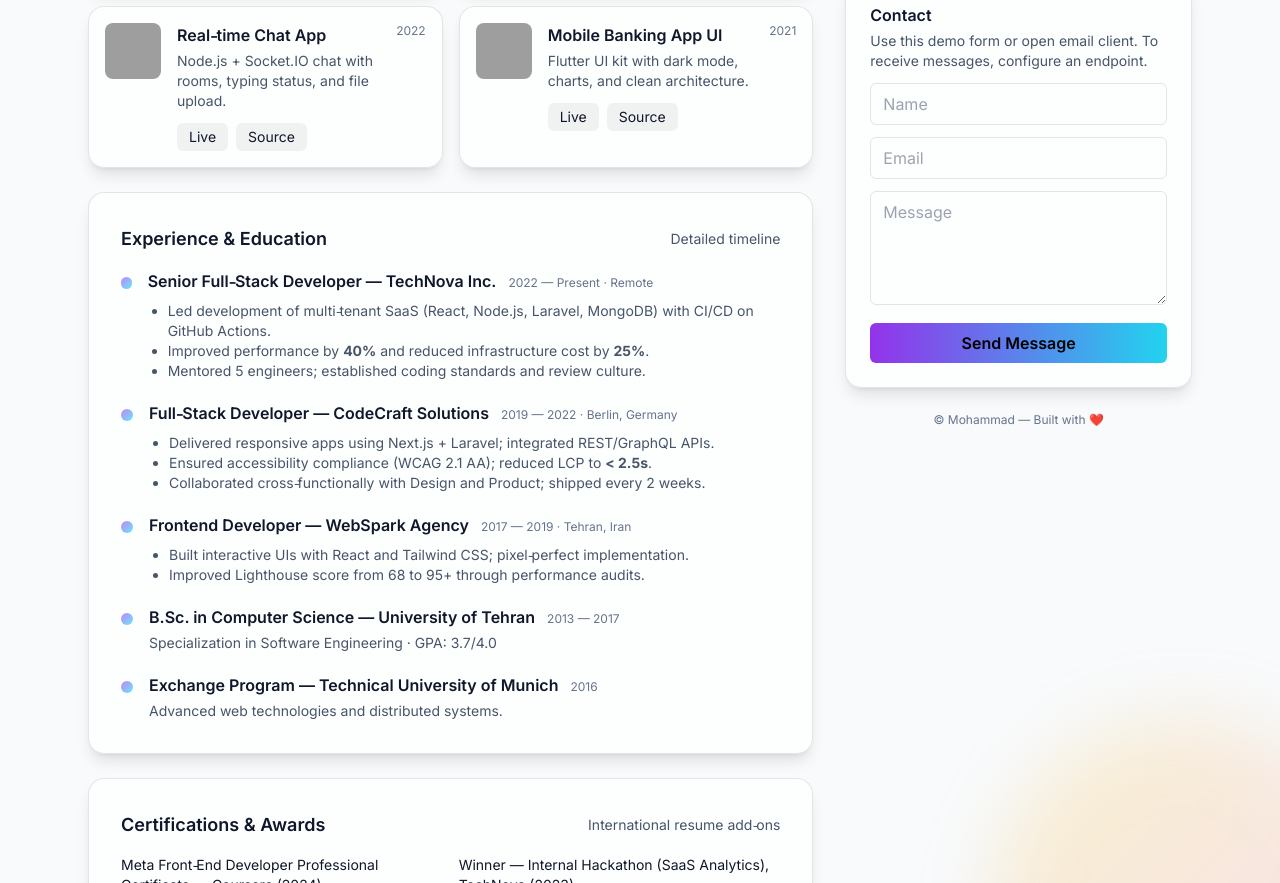
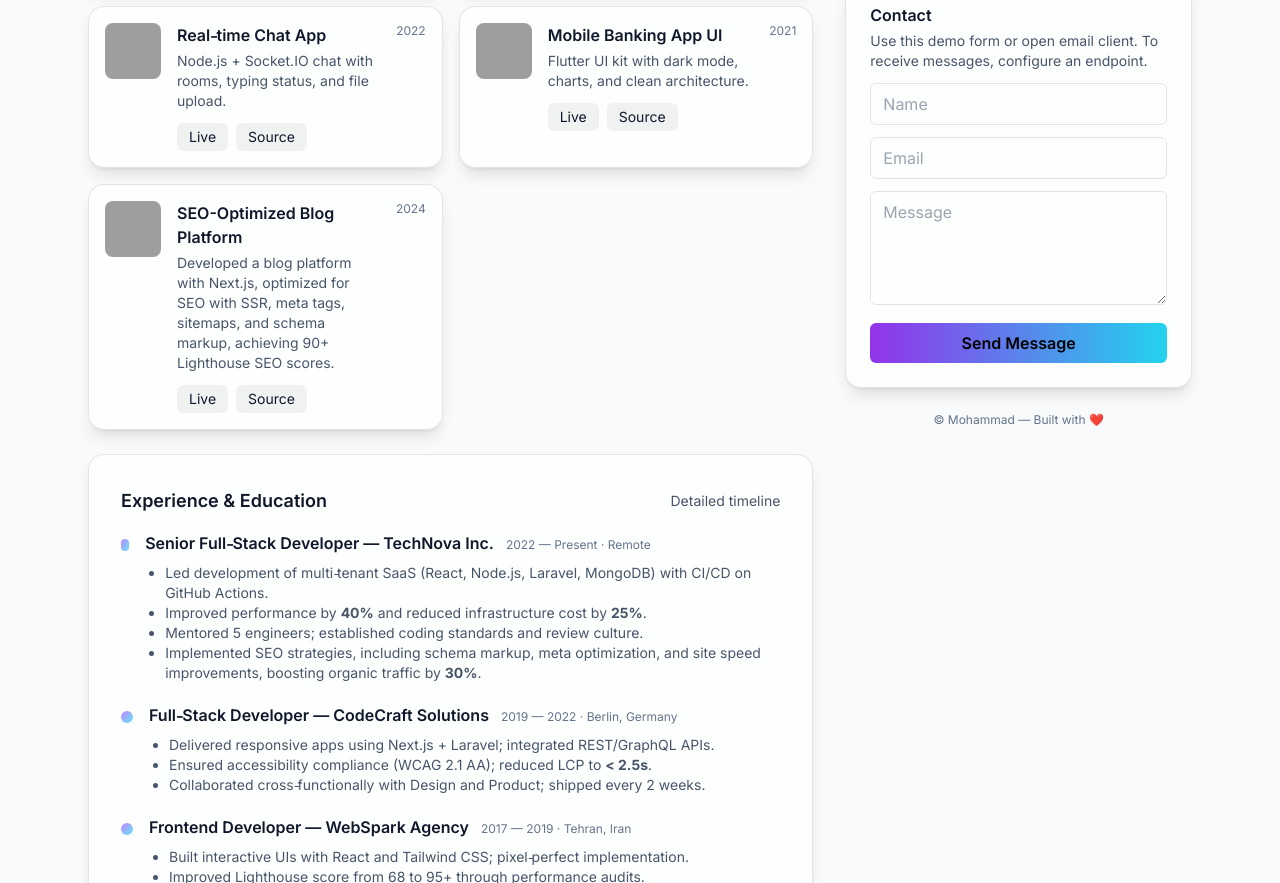
Before and after one commit to MohammadNoruzshenas/MohammadNoruzshenas.github.io, a plain HTML site: page index.html in a window 1280 px wide. Shown: the part 1004-1887 px from the top of the page. Drawn offline with nearby package versions, Linux system fonts and the light colour scheme; grey boxes are pictures that could not be loaded.

Commit message:
Update index.html

```diff
--- a/index.html
+++ b/index.html
@@ -230,6 +230,24 @@
                 <div class="text-xs text-slate-500 dark:text-slate-400">2021</div>
               </div>
             </article>
+
+<!-- 7 -->
+            <article class="group rounded-2xl p-4 bg-white/70 dark:bg-white/5 border border-black/10 dark:border-white/10 hover:scale-[1.02] transition-transform shadow-lg">
+  <div class="flex items-start gap-4">
+    <div class="w-14 h-14 rounded-lg overflow-hidden flex-shrink-0">
+      <img src="https://images.unsplash.com/photo-1618477461853-c0c721d6fe7b?q=80&w=800&auto=format&fit=crop" alt="SEO project" class="w-full h-full object-cover" loading="lazy">
+    </div>
+    <div class="flex-1">
+      <h4 class="font-semibold" data-i18n="proj3Title">SEO-Optimized Blog Platform</h4>
+      <p class="text-slate-600 dark:text-slate-300 text-sm mt-1" data-i18n="proj3Desc">Developed a blog platform with Next.js, optimized for SEO with SSR, meta tags, sitemaps, and schema markup, achieving 90+ Lighthouse SEO scores.</p>
+      <div class="mt-3 flex items-center gap-2">
+        <a class="text-sm px-3 py-1 rounded-md bg-black/5 dark:bg:white/10" href="#" data-i18n="live">Live</a>
+        <a class="text-sm px-3 py-1 rounded-md bg-black/5 dark:bg:white/10" href="#" data-i18n="source">Source</a>
+      </div>
+    </div>
+    <div class="text-xs text-slate-500 dark:text-slate-400">2024</div>
+  </div>
+</article>
           </div>
         </section>
 
@@ -256,6 +274,7 @@
                   <li>Led development of multi‑tenant SaaS (React, Node.js, Laravel, MongoDB) with CI/CD on GitHub Actions.</li>
                   <li>Improved performance by <strong>40%</strong> and reduced infrastructure cost by <strong>25%</strong>.</li>
                   <li>Mentored 5 engineers; established coding standards and review culture.</li>
+                  <li>Implemented SEO strategies, including schema markup, meta optimization, and site speed improvements, boosting organic traffic by <strong>30%</strong>.</li>
                 </ul>
               </div>
             </div>
@@ -458,6 +477,10 @@
               <img class="skill-icon" alt="Tailwind CSS" loading="lazy" src="https://cdn.jsdelivr.net/gh/devicons/devicon/icons/tailwindcss/tailwindcss-original.svg">
               <span class="text-xs">Tailwind CSS</span>
             </a>
+            <a class="icon-chip" href="#" title="SEO">
+              <img class="skill-icon" alt="SEO" loading="lazy" src="https://cdn.jsdelivr.net/npm/simple-icons@v9/icons/google.svg">
+              <span class="text-xs">SEO</span>
+            </a>
           </div>
         </div>
 
@@ -508,7 +531,10 @@
         edu2Title: 'Exchange — Technical University of Munich', edu2Time: '2016', edu2Desc: 'Advanced web & distributed systems',
         skillsTitle: 'Skills', humanLangTitle: 'Languages', langFa: 'Persian (Native)', langEn: 'English (Professional)',
         contactTitle: 'Contact', contactHint: 'Use this demo form or open email client. To receive messages, configure an endpoint.',
-        downloadCV: 'Download CV', projectsCount: 'Projects', certsCount: 'Certs', openToWork: 'For work', openToWorkVal: 'Open'
+        downloadCV: 'Download CV', projectsCount: 'Projects', certsCount: 'Certs', openToWork: 'For work', openToWorkVal: 'Open',
+        proj3Title: 'SEO-Optimized Blog Platform',
+    proj3Desc: 'Developed a blog platform with Next.js, optimized for SEO with SSR, meta tags, sitemaps, and schema markup, achieving 90+ Lighthouse SEO scores.',
+        exp1Desc: 'SaaS with React, Node.js, Laravel, MongoDB. CI/CD, performance, and SEO strategies including schema markup and meta optimization, boosting organic traffic by 30%.'
       },
       fa: {
         name: 'محمد', subtitle: 'توسعه‌دهنده فول‌استک • React • Laravel', heroTitle: 'سلام، من محمد هستم',
@@ -528,7 +554,11 @@
         edu2Title: 'مهمانی — دانشگاه صنعتی مونیخ', edu2Time: '۲۰۱۶', edu2Desc: 'فناوری‌های وب پیشرفته و سیستم‌های توزیع‌شده',
         skillsTitle: 'مهارت‌ها', humanLangTitle: 'زبان‌ها', langFa: 'فارسی (زبان مادری)', langEn: 'انگلیسی (حرفه‌ای)',
         contactTitle: 'تماس', contactHint: 'برای دمو از این فرم استفاده کنید یا ایمیل را باز کنید. برای دریافت پیام باید endpoint تنظیم شود.',
-        downloadCV: 'دانلود رزومه', projectsCount: 'پروژه', certsCount: 'مدرک', openToWork: 'آماده همکاری', openToWorkVal: 'آماده'
+        downloadCV: 'دانلود رزومه', projectsCount: 'پروژه', certsCount: 'مدرک', openToWork: 'آماده همکاری', openToWorkVal: 'آماده',
+        proj3Title: 'پلتفرم وبلاگ بهینه‌شده برای سئو',
+    proj3Desc: 'توسعه یک پلتفرم وبلاگ با Next.js، بهینه‌شده برای سئو با SSR، متا تگ‌ها، نقشه سایت و نشانه‌گذاری schema، با امتیاز ۹۰+ در Lighthouse.',
+        exp1Desc: 'SaaS با React، Node.js، Laravel، MongoDB. CI/CD، کارایی و استراتژی‌های سئو شامل نشانه‌گذاری schema و بهینه‌سازی متا، افزایش ۳۰٪ ترافیک ارگانیک.'
+
       }
     };
 
@@ -574,8 +604,8 @@
 
       // Top skills chips (text changes; icons remain)
       const topChips = {
-        en: ['React','Laravel','MySQL','TypeScript','Node.js','Next.js','MongoDB','Tailwind'],
-        fa: ['React','Laravel','MySQL','TypeScript','Node.js','Next.js','MongoDB','Tailwind']
+        en: ['React','Laravel','MySQL','TypeScript','Node.js','Next.js','MongoDB','Tailwind', 'SEO'],
+        fa: ['React','Laravel','MySQL','TypeScript','Node.js','Next.js','MongoDB','Tailwind', 'سئو']
       };
       const top = document.getElementById('topSkillChips'); top.innerHTML = '';
       topChips[lang].slice(0,8).forEach(label=>{
```
